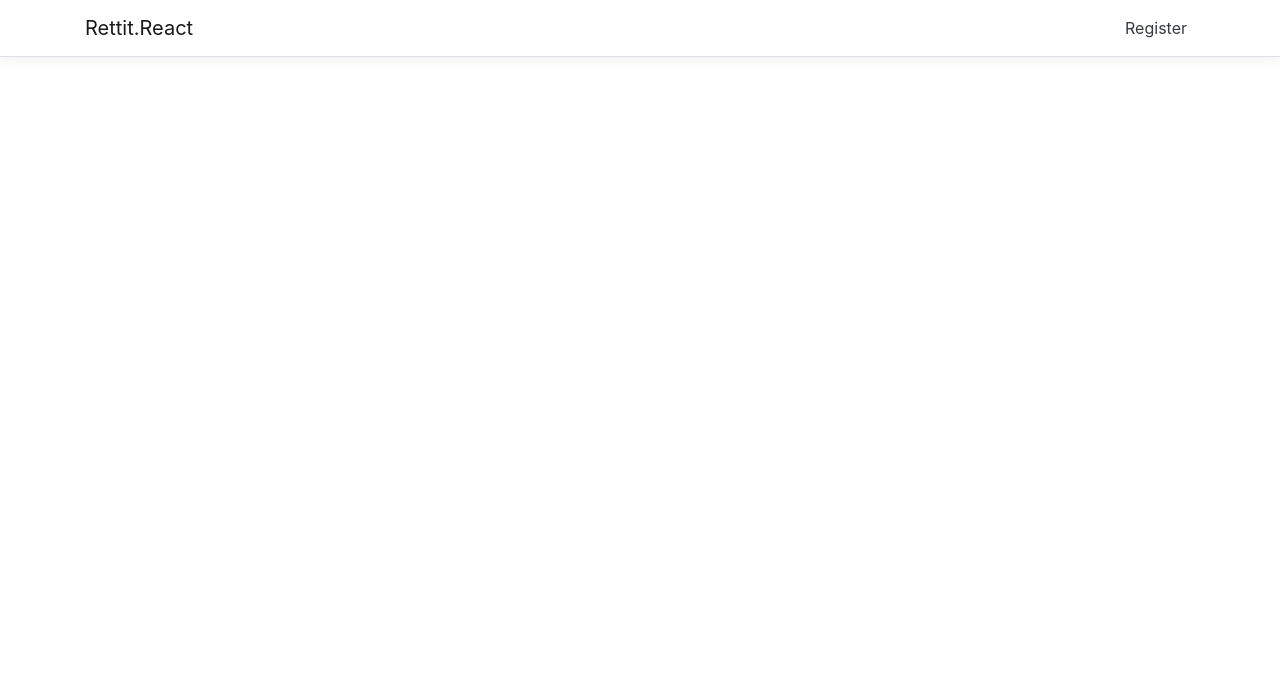
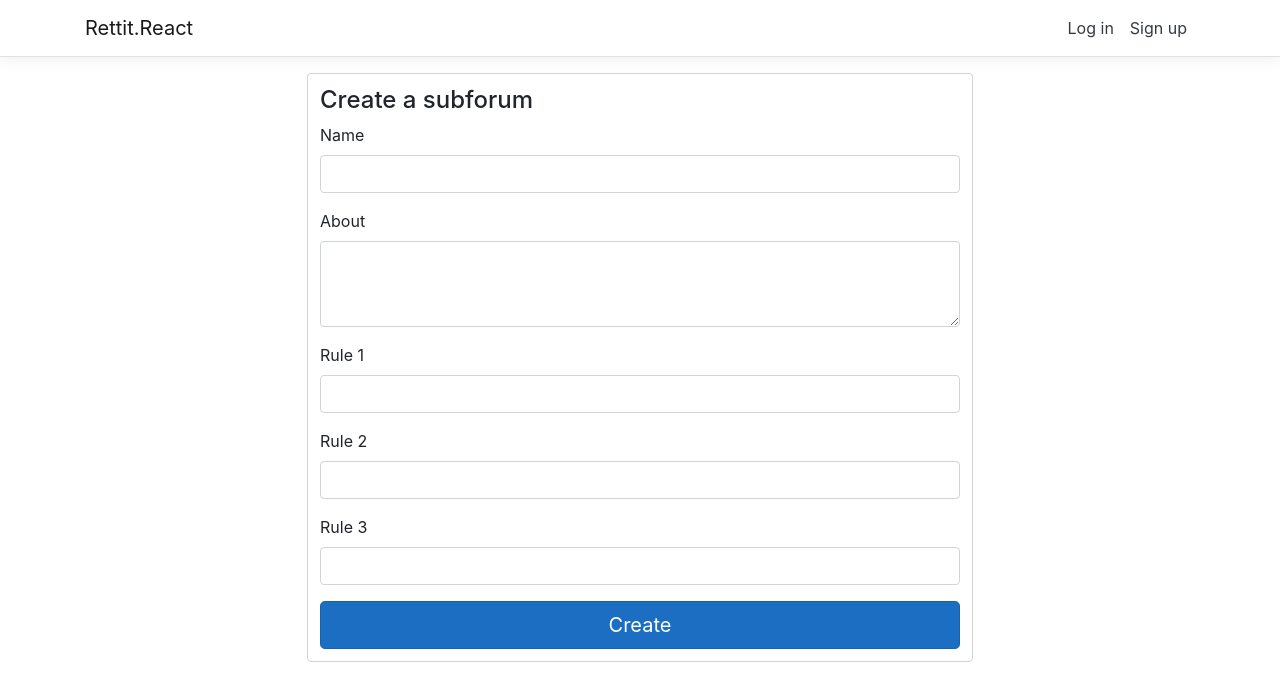
Before and after one commit to Matthijsvanspelde/Rettit.Frontend, a React (Create React App) app in the folder Rettit.React/ClientApp/: page /Create in a window 1280 px wide. Shown: the top 700 px of the page. Built offline with nearby package versions, Linux system fonts and the light colour scheme.

Commit message:
Added Subforum form

```diff
--- a/Rettit.React/ClientApp/src/App.js
+++ b/Rettit.React/ClientApp/src/App.js
@@ -1,8 +1,11 @@
 import React, { Component } from 'react';
 import { Route } from 'react-router';
 import { Layout } from './components/Layout';
-import { RegisterForm } from './components/RegisterForm';
+import { Register } from './components/Register';
+import { Login } from './components/Login';
+import { CreateSubForum } from './components/CreateSubForum';
 import './custom.css'
+import './components/Form.css';
 
 
 export default class App extends Component {
@@ -11,7 +14,9 @@ export default class App extends Component {
   render () {
     return (
         <Layout>
-            <Route exact path='/register' component={RegisterForm} />
+            <Route exact path='/register' component={Register} />
+            <Route exact path='/login' component={Login} />
+            <Route exact path='/Create' component={CreateSubForum} />
       </Layout>
     );
   }
--- /dev/null
+++ b/Rettit.React/ClientApp/src/components/CreateSubForum.js
@@ -0,0 +1,80 @@
+import React, { Component } from 'react';
+import axios from 'axios';
+
+export class CreateSubForum extends Component {
+	constructor(props) {
+		super(props);
+		this.state = {
+			name: null,
+			about: null,
+			rule1: null,
+			rule2: null,
+			rule3: null,
+			errors: {
+				name: '',
+				about: '',
+				rule1: '',
+				rule2: '',
+				rule3: '',
+			}
+		};
+	}
+
+	handleChange = (event) => {
+		event.preventDefault();
+		const { name, value } = event.target;
+		let errors = this.state.errors;
+		this.setState({ errors, [name]: value });
+	}
+
+	handleSubmit = (event) => {
+		event.preventDefault();
+			event.preventDefault()
+			axios.post('https://localhost:44365/api/SubForums', this.state, {
+				mode: 'cors',
+				headers: {
+					'Access-Control-Allow-Origin': '*',
+					'Content-Type': 'application/json',
+				}
+			}).then(res => {
+				console.log(res);
+			}).catch(err => {
+				console.log(err);
+			});
+	}
+
+	render() {
+		return (
+			<div className='wrapper'>
+				<div className='form-wrapper'>
+					<h4>Create a subforum</h4>
+					<form onSubmit={this.handleSubmit} noValidate >
+						<div className='form-group'>
+							<label htmlFor="name">Name</label>
+							<input className="form-control" type='text' name='name' autoComplete='off' onChange={this.handleChange} noValidate />
+						</div>
+						<div className='form-group'>
+							<label htmlFor="about">About</label>
+							<textarea className="form-control" type='text' name='about' autoComplete='off' rows='3' onChange={this.handleChange} noValidate />
+						</div>
+						<div className='form-group'>
+							<label htmlFor="rule1">Rule 1</label>
+							<input className="form-control" type='text' name='rule1' autoComplete='off' onChange={this.handleChange} noValidate />
+						</div>
+						<div className='form-group'>
+							<label htmlFor="rule2">Rule 2</label>
+							<input className="form-control" type='text' name='rule2' autoComplete='off' onChange={this.handleChange} noValidate />
+						</div>
+						<div className='form-group'>
+							<label htmlFor="rule3">Rule 3</label>
+							<input className="form-control" type='text' name='rule3' autoComplete='off' onChange={this.handleChange} noValidate />
+						</div>
+						<div className='submit'>
+							<button className="btn btn-lg btn-primary btn-block">Create</button>
+						</div>
+					</form>
+				</div>
+			</div>
+		);
+	}
+}
--- /dev/null
+++ b/Rettit.React/ClientApp/src/components/Form.css
@@ -0,0 +1,12 @@
+.wrapper {
+
+    width: 100%;
+}
+
+.form-wrapper {
+    width: 60%;
+    margin: 0 auto;
+    padding: 12px;
+    border: 1px solid #ced4da;
+    border-radius: 4px;
+}
--- a/Rettit.React/ClientApp/src/components/RegisterForm.js
+++ b/Rettit.React/ClientApp/src/components/Login.js
@@ -1,5 +1,6 @@
 import React, { Component } from 'react';
 import axios from 'axios';
+import Link from 'react-router-dom/Link';
 
 const validateForm = (errors) => {
 	let valid = true;
@@ -9,15 +10,17 @@ const validateForm = (errors) => {
 	return valid;
 }
 
-export class RegisterForm extends Component {
+export class Login extends Component {
 	constructor(props) {
 		super(props);
 		this.state = {
 			username: null,
 			password: null,
+			generalError: null,
 			errors: {
 				username: '',
 				password: '',
+				generalError: '',
 			}
 		};
 	}
@@ -26,33 +29,21 @@ export class RegisterForm extends Component {
 		event.preventDefault();
 		const { name, value } = event.target;
 		let errors = this.state.errors;
+		this.setState({ errors, [name]: value });
+	}
 
-		switch (name) {
-			case 'username':
-				errors.username =
-					value.length < 5
-						? 'Username must be 5 characters long!'
-						: '';
-				break;
-			case 'password':
-				errors.password =
-					value.length < 8
-						? 'Password must be 8 characters long!'
-						: '';
-				break;
-			default:
-				break;
-		}
-
-		this.setState({errors, [name]: value});
+	combinationExists() {
+		const { name, value } = 'generalError';
+		let errors = this.state.errors;
+		errors.generalError = 'Invalid username and password combination!'
+		this.setState({ errors, [name]: value });
 	}
 
 	handleSubmit = (event) => {
 		event.preventDefault();
-		if (validateForm(this.state.errors)) {
+		if (validateForm(this.state.errors.username) && validateForm(this.state.errors.password)) {
 			event.preventDefault()
-			console.log(this.state)
-			axios.post('https://localhost:44365/api/users', this.state, {
+			axios.post('https://localhost:44365/api/authentication', this.state, {
 				mode: 'cors',
 				headers: {
 					'Access-Control-Allow-Origin': '*',
@@ -60,8 +51,12 @@ export class RegisterForm extends Component {
 				}
 			}).then(res => {
 				console.log(res);
+				localStorage.setItem("token", res.data.token);
+				this.props.history.push('/');
 			}).catch(err => {
-				console.log(err.response);
+				if (err.response.status === 401) {
+					this.combinationExists(event);
+				}
 			});
 		} else {
 			console.error('Invalid Form')
@@ -73,13 +68,15 @@ export class RegisterForm extends Component {
 		return (
 			<div className='wrapper'>
 				<div className='form-wrapper'>
-					<h4>Register</h4>
+					<h4>Log in</h4>
+					<p>New to Rettit? <Link to="/register" >Sign up</Link></p>
+					<span style={{ color: "red" }} className='error'>{errors.generalError}</span>
 					<form onSubmit={this.handleSubmit} noValidate >
 						<div className='form-group'>
 							<label htmlFor="username">Username</label>
 							<input className="form-control" type='text' name='username' autoComplete='off' onChange={this.handleChange} noValidate />
 							{errors.username.length > 0 &&
-								<span style={{ color: "red" }} className='error'>{errors.username}</span>}
+								<span style={{ color: "red" }} className='error'>{errors.username} </span>}
 						</div>
 						<div className='form-group'>
 							<label htmlFor="password">Password</label>
@@ -88,11 +85,11 @@ export class RegisterForm extends Component {
 								<span style={{ color: "red" }} className='error'>{errors.password}</span>}
 						</div>
 						<div className='submit'>
-							<button className="btn btn-lg btn-primary btn-block">Create</button>
+							<button className="btn btn-lg btn-primary btn-block">Log in</button>
 						</div>
 					</form>
 				</div>
 			</div>
-        );
-  }
+		);
+	}
 }
--- a/Rettit.React/ClientApp/src/components/NavMenu.js
+++ b/Rettit.React/ClientApp/src/components/NavMenu.js
@@ -31,7 +31,10 @@ export class NavMenu extends Component {
             <Collapse className="d-sm-inline-flex flex-sm-row-reverse" isOpen={!this.state.collapsed} navbar>
               <ul className="navbar-nav flex-grow">
                 <NavItem>
-                  <NavLink tag={Link} className="text-dark" to="/register">Register</NavLink>
+                  <NavLink tag={Link} className="text-dark" to="/login">Log in</NavLink>
+                </NavItem>
+                <NavItem>
+                    <NavLink tag={Link} className="text-dark" to="/register">Sign up</NavLink>
                 </NavItem>
               </ul>
             </Collapse>
--- /dev/null
+++ b/Rettit.React/ClientApp/src/components/Register.js
@@ -0,0 +1,111 @@
+import React, { Component } from 'react';
+import axios from 'axios';
+import Link from 'react-router-dom/Link';
+
+const validateForm = (errors) => {
+	let valid = true;
+	Object.values(errors).forEach(
+		(val) => val.length > 0 && (valid = false)
+	);
+	return valid;
+}
+
+export class Register extends Component {
+	constructor(props) {
+		super(props);
+		this.state = {
+			username: null,
+			password: null,
+			generalError: null,
+			errors: {
+				username: '',
+				password: '',
+				generalError: '',
+			}
+		};
+	}
+
+	handleChange = (event) => {
+		event.preventDefault();
+		const { name, value } = event.target;
+		let errors = this.state.errors;
+
+		switch (name) {
+			case 'username':
+				errors.username =
+					value.length < 5
+						? 'Username must be 5 characters long!'
+						: '';
+				break;
+			case 'password':
+				errors.password =
+					value.length < 8
+						? 'Password must be 8 characters long!'
+						: '';
+				break;
+			default:
+				break;
+		}
+		this.setState({errors, [name]: value});
+	}
+
+	usernameExists() {
+		const { name, value } = 'username';
+		let errors = this.state.errors;
+		errors.generalError = 'Invalid data entered!'
+		this.setState({ errors, [name]: value });
+	}
+
+	handleSubmit = (event) => {
+		event.preventDefault();
+		if (validateForm(this.state.errors.username) && validateForm(this.state.errors.password)) {
+			event.preventDefault()
+			axios.post('https://localhost:44365/api/users', this.state, {
+				mode: 'cors',
+				headers: {
+					'Access-Control-Allow-Origin': '*',
+					'Content-Type': 'application/json',
+				}
+			}).then(res => {
+				console.log(res);
+				this.props.history.push('/login');
+			}).catch(err => {
+				if (err.response.status === 422) {
+					this.usernameExists(event);
+				}
+			});
+		} else {
+			console.error('Invalid Form')
+		}
+	}
+
+	render() {
+		const { errors } = this.state;
+		return (
+			<div className='wrapper'>
+				<div className='form-wrapper'>
+					<h4>Sign up</h4>
+					<p>Already got an account? <Link to="/login" >Sign in</Link></p>
+					<span style={{ color: "red" }} className='error'>{errors.generalError}</span>
+					<form onSubmit={this.handleSubmit} noValidate >
+						<div className='form-group'>
+							<label htmlFor="username">Username</label>
+							<input className="form-control" type='text' name='username' autoComplete='off' onChange={this.handleChange} noValidate />
+							{errors.username.length > 0 &&
+								<span style={{ color: "red" }} className='error'>{errors.username} </span>}
+						</div>
+						<div className='form-group'>
+							<label htmlFor="password">Password</label>
+							<input className="form-control" type='password' name='password' autoComplete='off' onChange={this.handleChange} noValidate />
+							{errors.password.length > 0 &&
+								<span style={{ color: "red" }} className='error'>{errors.password}</span>}
+						</div>
+						<div className='submit'>
+							<button className="btn btn-lg btn-primary btn-block">Create account</button>
+						</div>
+					</form>
+				</div>
+			</div>
+        );
+  }
+}
```
